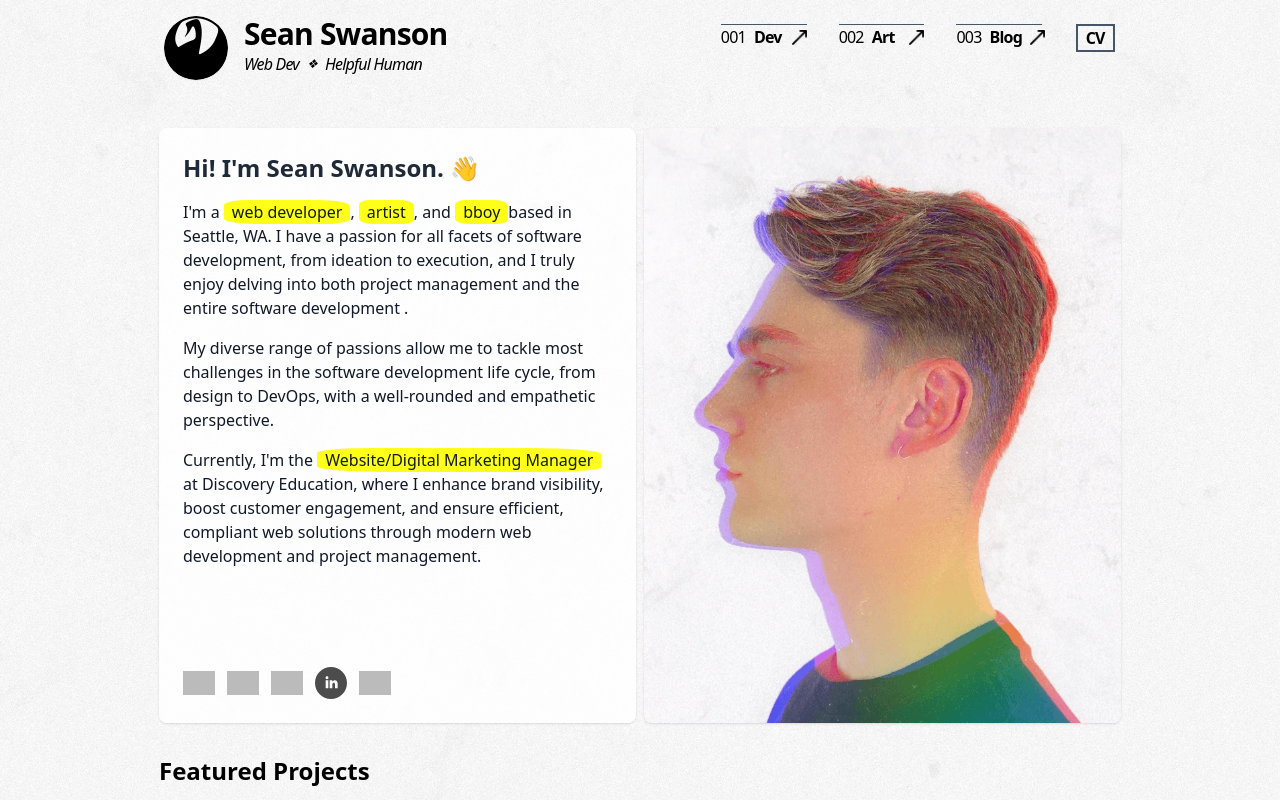
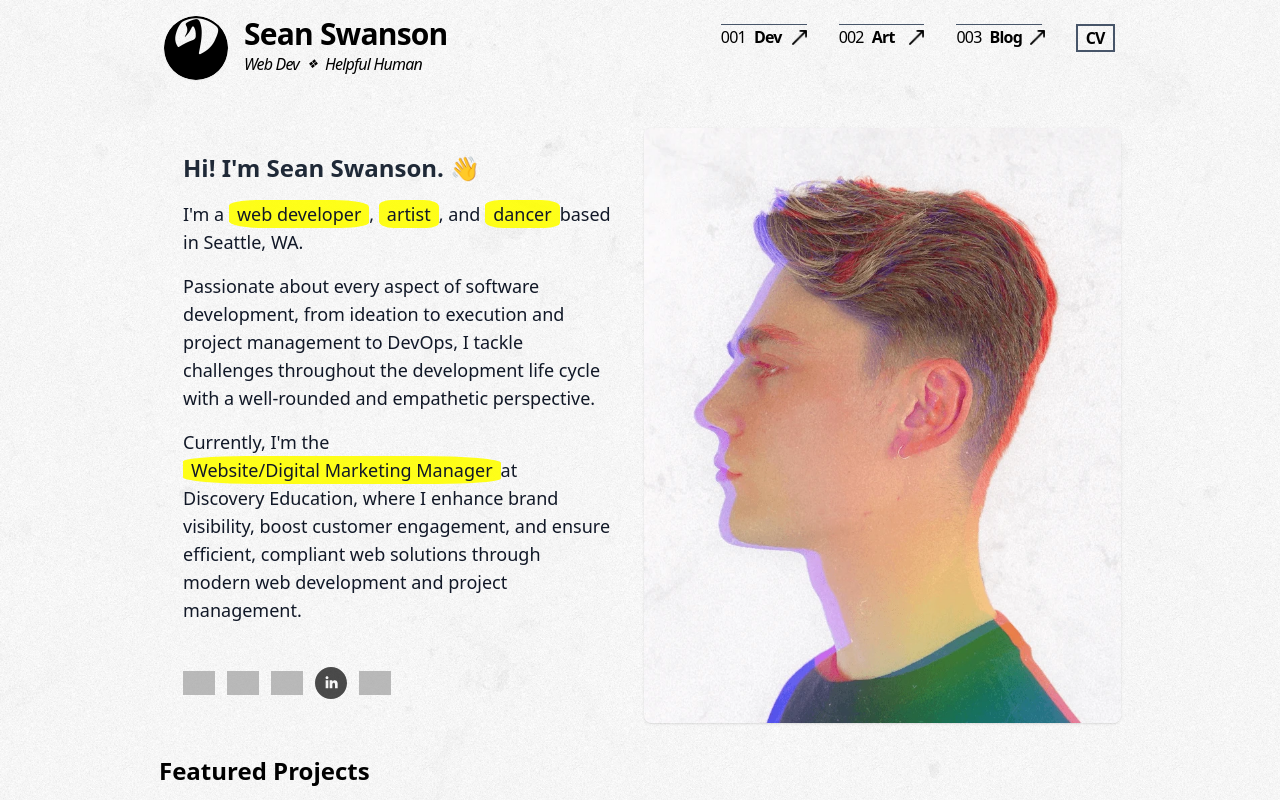
Before and after one commit to seancswanson/seancswanson-2023, a Next.js app: page / in a window 1280 px wide. Shown: the top 801 px of the page. Built offline with nearby package versions, Linux system fonts and the light colour scheme; grey boxes are pictures that could not be loaded; what tailwindcss-image-rendering would draw is missing.

Commit message:
Updating aesthetics on hero.

```diff
--- a/components/Hero.tsx
+++ b/components/Hero.tsx
@@ -31,12 +31,12 @@ export const Hero = () => {
   const getRandomDegree = () => Math.floor(Math.random() * 9) - 4;
   return (
     <div className="flex flex-col-reverse justify-between md:flex-row md:gap-2">
-      <div className="flex flex-col items-center justify-between rounded-lg border-slate-200 bg-[rgba(255,255,255,0.8)] p-6 text-center shadow md:basis-[50%] md:items-start md:text-left">
+      <div className="flex flex-col items-center justify-between rounded-lg p-6 text-center md:basis-[50%] md:items-start md:text-left">
         <div className="flex flex-col grow">
           <h1 className="mb-8 text-2xl font-bold text-gray-800 md:mb-4">
             Hi! I&apos;m Sean Swanson. 👋
           </h1>
-          <div className="flex flex-col text-md basis-1/2 justify-evenly">
+          <div className="flex flex-col text-lg basis-1/2 justify-evenly">
             <p className="relative mb-8 text-gray-900 md:mb-4">
               I&apos;m a{" "}
               <HighlightedText key={0} rotation={rotations[0]}>
@@ -48,16 +48,14 @@ export const Hero = () => {
               </HighlightedText>
               , and{" "}
               <HighlightedText key={2} rotation={rotations[2]}>
-                bboy
+                dancer
               </HighlightedText>
-              based in Seattle, WA. I have a passion for all facets of software
-              development, from ideation to execution, and I truly enjoy delving
-              into both project management and the entire software development .
+              based in Seattle, WA.
             </p>
             <p className="mb-8 text-gray-900 md:mb-4">
-              My diverse range of passions allow me to tackle most challenges in
-              the software development life cycle, from design to DevOps, with a
-              well-rounded and empathetic perspective.
+            Passionate about every aspect of software development, from ideation to execution
+            and project management to DevOps, I tackle challenges throughout the development
+            life cycle with a well-rounded and empathetic perspective.
             </p>
             <p className="relative mb-8 text-gray-900 md:mb-4">
               Currently, I&apos;m the{" "}
```
